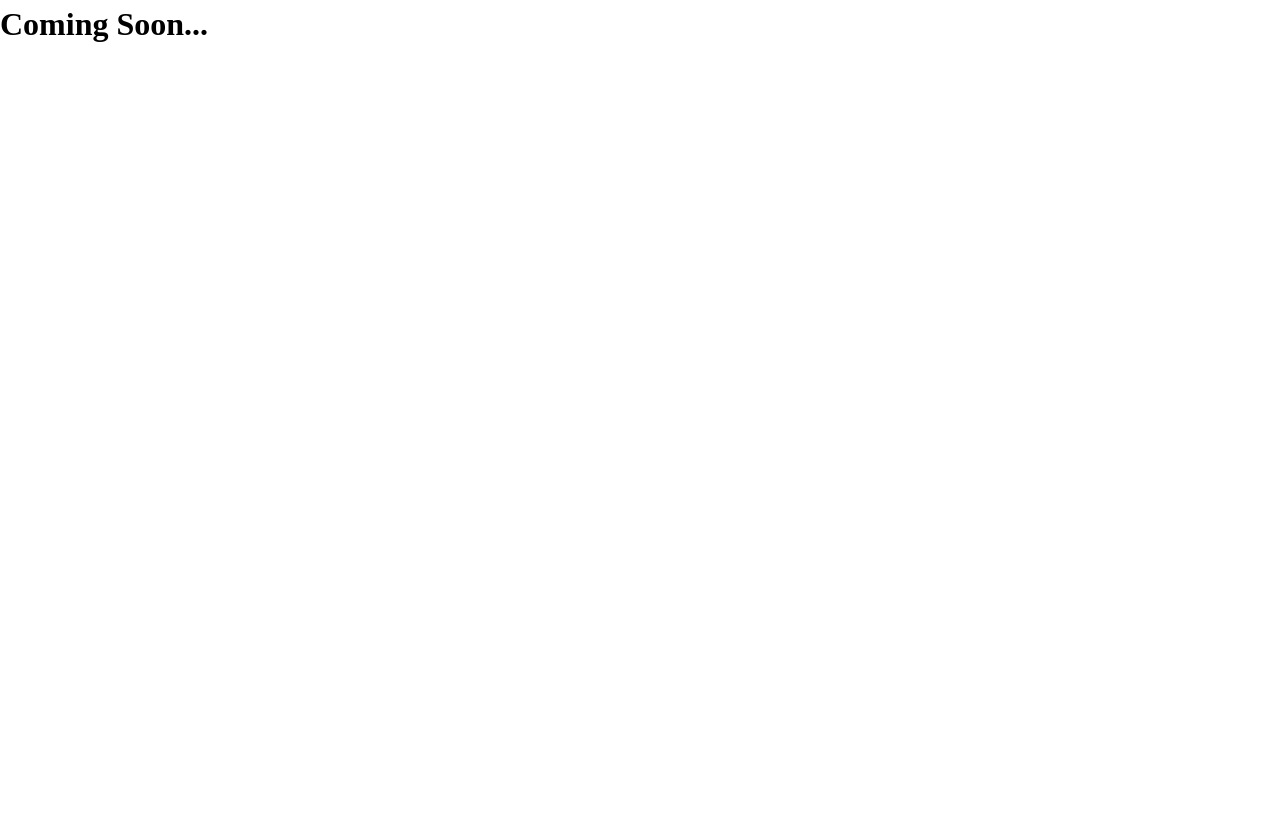
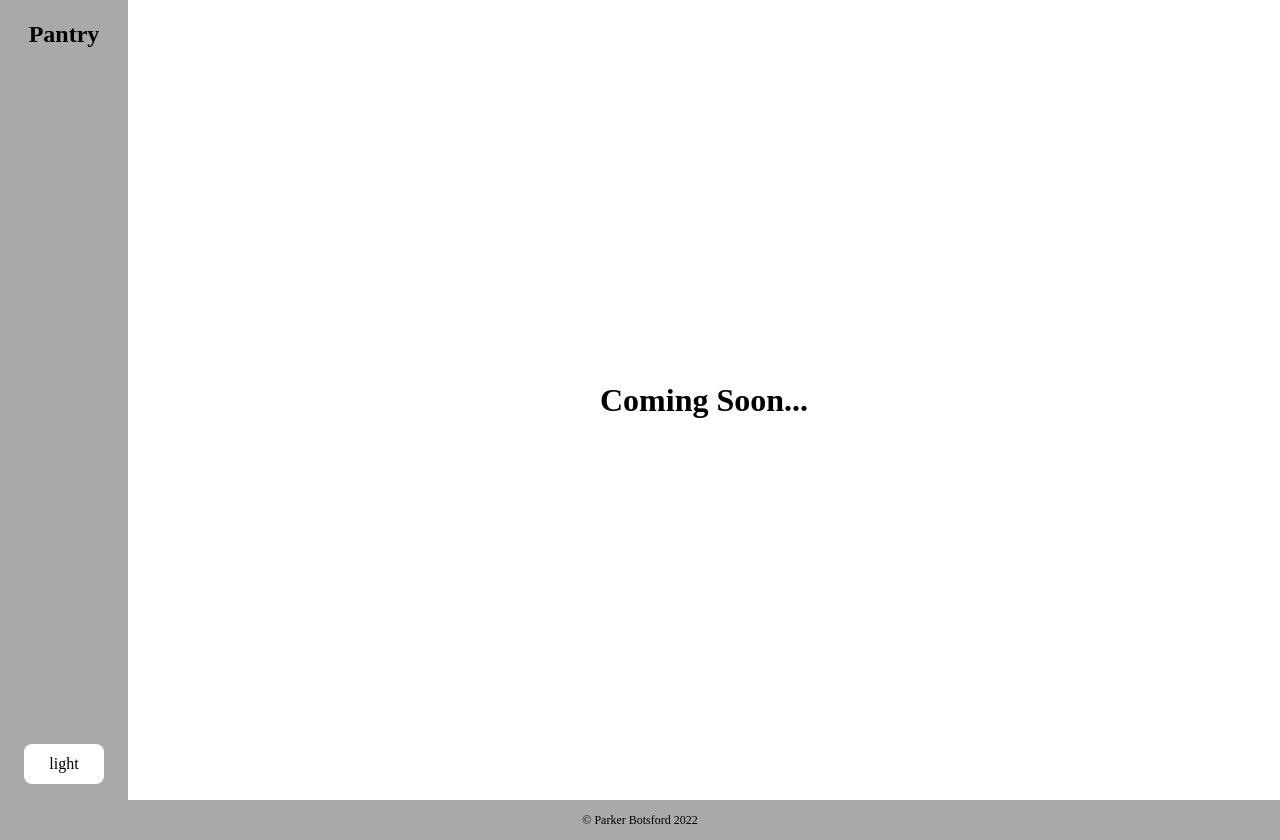
Before and after one commit to parbots/pantry, a Next.js app: page /dashboard in a window 1280 px wide. Before the commit the page ends 800 px from the top, so only its background shows below. Built offline with nearby package versions, Linux system fonts and the light colour scheme.

Commit message:
Implement basic dashboard page layout

```diff
--- a/layouts/pages/dashboard/Footer/Footer.module.css
+++ b/layouts/pages/dashboard/Footer/Footer.module.css
@@ -0,0 +1,15 @@
+.footer {
+    height: 5vh;
+
+    grid-area: footer;
+
+    display: flex;
+    justify-content: center;
+    align-items: center;
+
+    background-color: var(--highlight);
+}
+
+.copyright {
+    font-size: 12px;
+}
--- a/layouts/pages/dashboard/Footer/Footer.tsx
+++ b/layouts/pages/dashboard/Footer/Footer.tsx
@@ -1,12 +1,10 @@
-
-import styles from './Footer.module.css'
-import React from 'react';
+import styles from './Footer.module.css';
 
 const Footer = () => {
     return (
-        <div>
-            <h1>Footer</h1>
-        </div>
+        <footer className={styles.footer}>
+            <p className={styles.copyright}>© Parker Botsford 2022</p>
+        </footer>
     );
 };
 
--- a/layouts/pages/dashboard/Header/Header.module.css
+++ b/layouts/pages/dashboard/Header/Header.module.css
@@ -0,0 +1,19 @@
+.header {
+    width: 10vw;
+    height: 100vh;
+
+    padding: 1rem;
+
+    grid-area: header;
+
+    display: flex;
+    flex-direction: column;
+    justify-content: space-between;
+    align-items: center;
+
+    background-color: var(--highlight);
+}
+
+.title {
+    font-size: 1.5rem;
+}
--- a/layouts/pages/dashboard/Header/Header.tsx
+++ b/layouts/pages/dashboard/Header/Header.tsx
@@ -1,12 +1,13 @@
+import styles from './Header.module.css';
 
-import styles from './Header.module.css'
-import React from 'react';
+import ThemeToggle from 'components/ThemeToggle';
 
 const Header = () => {
     return (
-        <div>
-            <h1>Header</h1>
-        </div>
+        <header className={styles.header}>
+            <h2 className={styles.title}>Pantry</h2>
+            <ThemeToggle />
+        </header>
     );
 };
 
--- a/pages/dashboard.tsx
+++ b/pages/dashboard.tsx
@@ -2,6 +2,9 @@ import styles from 'styles/DashboardPage.module.css';
 
 import type { NextPage } from 'next';
 import Head from 'next/head';
+
+import Header from 'layouts/pages/dashboard/Header';
+import Footer from 'layouts/pages/dashboard/Footer';
 
 const DashboardPage: NextPage = () => {
     return (
@@ -14,9 +17,12 @@ const DashboardPage: NextPage = () => {
                 />
             </Head>
 
+            <Header />
             <main className={styles.main}>
                 <h2>Coming Soon...</h2>
             </main>
+
+            <Footer />
         </div>
     );
 };
--- a/styles/DashboardPage.module.css
+++ b/styles/DashboardPage.module.css
@@ -0,0 +1,17 @@
+.page {
+    display: grid;
+    grid-template-areas:
+        'header content'
+        'footer footer';
+}
+
+.main {
+    width: 90vw;
+    height: 100vh;
+
+    grid-area: content;
+
+    display: flex;
+    justify-content: center;
+    align-items: center;
+}
```
